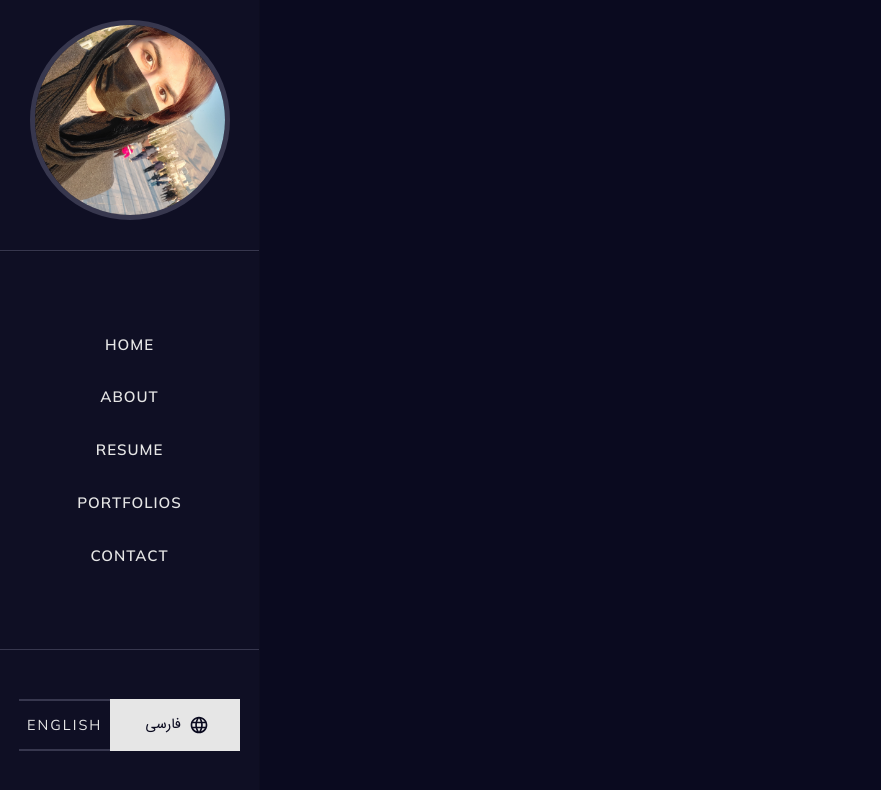
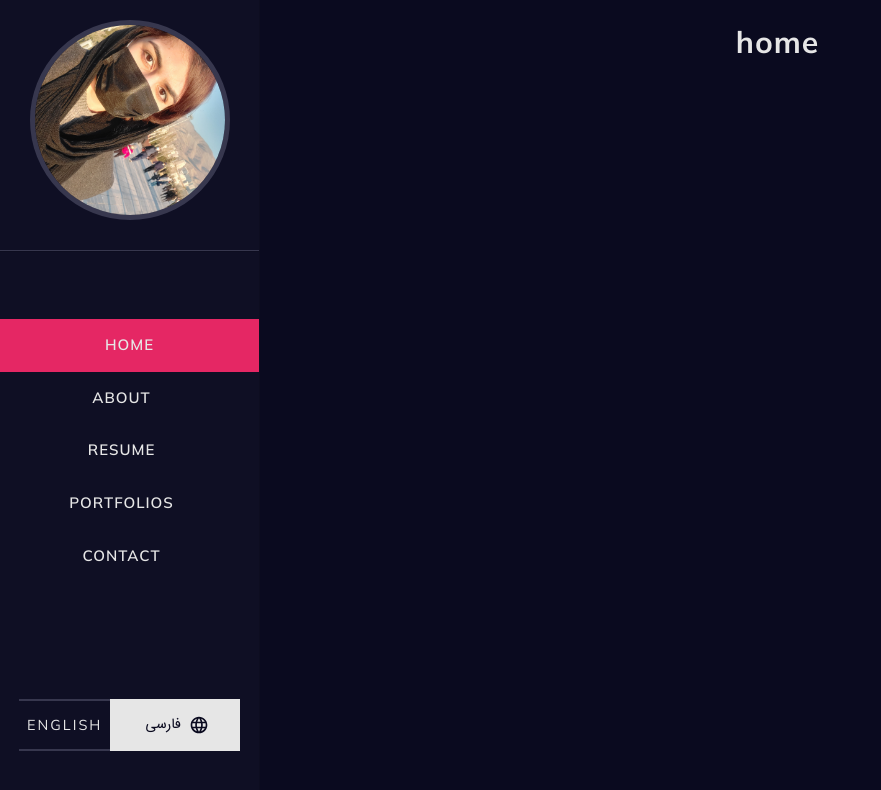
Before and after one commit to nastaranjalali/resumeReactApp, a React (Create React App) app: page / in a window 1280 px wide. Shown: the top 790 px of the page, without its empty margins (0-881 px from the left). Built offline with nearby package versions, Linux system fonts and the light colour scheme; what jss-rtl would draw is missing.

Commit message:
add pages and styles to menu

```diff
--- a/src/assets/CSS/index.css
+++ b/src/assets/CSS/index.css
@@ -0,0 +1,11 @@
+.overlay{
+    width:0;
+    height: 100%;
+    position: absolute;
+    background-color: rgba(191, 23, 77, 0.6);
+    z-index: -1;
+}
+.listItem:hover .overlay{
+    width: 100%;
+    transition:  800ms cubic-bezier(0.25, 1, 0.5, 1);
+}
--- /dev/null
+++ b/src/screens/AboutScreen.js
@@ -0,0 +1,4 @@
+function About() {
+    return <h1>about</h1>;
+}
+export default About;
--- /dev/null
+++ b/src/screens/contactScreen.js
@@ -0,0 +1,4 @@
+function Contact() {
+    return <h1>contact</h1>;
+}
+export default Contact;
--- /dev/null
+++ b/src/screens/homeScreen.js
@@ -0,0 +1,4 @@
+function Home() {
+    return <h1>home</h1>;
+}
+export default Home;
--- a/src/screens/index.js
+++ b/src/screens/index.js
@@ -1,17 +1,13 @@
-import React from 'react';
+import React, {useState} from 'react';
 import PropTypes from 'prop-types';
-import AppBar from '@material-ui/core/AppBar';
 import CssBaseline from '@material-ui/core/CssBaseline';
 import Divider from '@material-ui/core/Divider';
 import Drawer from '@material-ui/core/Drawer';
 import Hidden from '@material-ui/core/Hidden';
 import IconButton from '@material-ui/core/IconButton';
-import InboxIcon from '@material-ui/icons/MoveToInbox';
 import List from '@material-ui/core/List';
 import ListItem from '@material-ui/core/ListItem';
-import ListItemIcon from '@material-ui/core/ListItemIcon';
 import ListItemText from '@material-ui/core/ListItemText';
-import MailIcon from '@material-ui/icons/Mail';
 import MenuIcon from '@material-ui/icons/Menu';
 import Toolbar from '@material-ui/core/Toolbar';
 import Typography from '@material-ui/core/Typography';
@@ -20,7 +16,13 @@ import profilePhoto from "../assets/images/profile.jpg"
 import {getTranslate, changeLang, lang} from "../localization";
 import {Button} from "@material-ui/core";
 import LanguageIcon from '@material-ui/icons/Language';
-
+import Home from './homeScreen';
+import About from './AboutScreen';
+import Resume from './resumeScreen';
+import portfolios from './portfoliosScreen';
+import Contact from './contactScreen';
+import styles from '../assets/CSS/index.css'
+import Portfolios from "./portfoliosScreen";
 
 const drawerWidth = 260;
 const translate = getTranslate()
@@ -76,7 +78,7 @@ const useStyles = makeStyles((theme) => ({
         justifyContent: "center",
     },
     bottomDrawer: {
-        borderTop: "1px solid #37374e",
+        // borderTop: "1px solid #37374e",
         flexGrow: "1",
         display: "flex",
         flexDirection: "row",
@@ -105,7 +107,10 @@ const useStyles = makeStyles((theme) => ({
             color: "#e6e6e6"
         }
     },
-
+    listitem: {
+        paddingRight: 0,
+        paddingLeft: 0
+    },
     content: {
         flexGrow: 1,
         padding: theme.spacing(3),
@@ -117,7 +122,8 @@ function ResponsiveDrawer(props) {
     const {window} = props;
     const classes = useStyles();
     const theme = useTheme();
-    const [mobileOpen, setMobileOpen] = React.useState(false);
+    const [mobileOpen, setMobileOpen] = useState(false);
+    const [page, setPage] = useState(0);
 
     const handleDrawerToggle = () => {
         setMobileOpen(!mobileOpen);
@@ -138,37 +144,67 @@ function ResponsiveDrawer(props) {
                         width: "100%"
                     }}>
 
-                        <ListItem button>
+                        <ListItem onClick={() => setPage(0)} style={{
+                            position: "relative",
+                            paddingLeft: 0,
+                            paddingRight: 0,
+                            backgroundColor: page === 0 ? "#e52764" : "transparent"
+                        }} className={"listItem"} button>
                             <ListItemText disableTypography={true} children={
                                 <Typography variant="body2">{translate.home}</Typography>
                             }/>
+                            <div className={"overlay"}/>
+
                         </ListItem>
-                        <ListItem button>
+                        <ListItem onClick={() => setPage(1)} style={{
+                            position: "relative",
+                            paddingLeft: 0,
+                            backgroundColor: page === 1 ? "#e52764" : "transparent"
+                        }} className={"listItem"} button>
                             <ListItemText disableTypography={true} children={
                                 <Typography variant="body2">{translate.about}</Typography>
                             }/>
+                            <div className={"overlay"}/>
                         </ListItem>
-                        <ListItem button>
+                        <ListItem onClick={() => setPage(2)} style={{
+                            position: "relative",
+                            paddingLeft: 0,
+                            backgroundColor: page === 2 ? "#e52764" : "transparent"
+                        }} className={"listItem"} button>
                             <ListItemText disableTypography={true} children={
                                 <Typography variant="body2">{translate.resume}</Typography>
                             }/>
+                            <div className={"overlay"}/>
+
                         </ListItem>
-                        <ListItem button>
+                        <ListItem onClick={() => setPage(3)} style={{
+                            position: "relative",
+                            paddingLeft: 0,
+                            backgroundColor: page === 3 ? "#e52764" : "transparent"
+                        }} className={"listItem"} button>
                             <ListItemText disableTypography={true} children={
                                 <Typography variant="body2">{translate.portfolios}</Typography>
                             }/>
+                            <div className={"overlay"}/>
+
                         </ListItem>
-                        <ListItem button>
+                        <ListItem onClick={() => setPage(4)} style={{
+                            position: "relative",
+                            paddingLeft: 0,
+                            backgroundColor: page === 4 ? "#e52764" : "transparent"
+                        }} className={"listItem"} button>
                             <ListItemText disableTypography={true} children={
                                 <Typography variant="body2">{translate.contact}</Typography>
                             }/>
+                            <div className={"overlay"}/>
+
                         </ListItem>
                     </List>
                 </div>
                 <div className={classes.bottomDrawer}>
                     <Button
 
-                        className={[classes.button, lang === 'en' ? classes.inActiveButton :classes.activeButton ].join(' ')}
+                        className={[classes.button, lang === 'en' ? classes.inActiveButton : classes.activeButton].join(' ')}
                         onClick={() => changeLang("en")}
                         endIcon={lang === "fa" ? <LanguageIcon/> : undefined}
                     >
@@ -176,7 +212,7 @@ function ResponsiveDrawer(props) {
                     </Button>
                     <Button
 
-                        className={[classes.button, lang === 'fa' ? classes.inActiveButton :classes.activeButton].join(' ')}
+                        className={[classes.button, lang === 'fa' ? classes.inActiveButton : classes.activeButton].join(' ')}
                         onClick={() => changeLang("fa")}
                         endIcon={lang === "en" ? <LanguageIcon/> : undefined}
                         style={{
@@ -192,6 +228,24 @@ function ResponsiveDrawer(props) {
     ;
 
     const container = window !== undefined ? () => window().document.body : undefined;
+    const changePage = () => {
+        switch (page) {
+            case 0:
+                return <Home/>
+            case 1:
+                return <About/>
+            case 2:
+                return <Resume/>
+            case 3:
+                return <Portfolios/>
+            case 4:
+                return <Contact/>
+            default:
+                return <Home/>
+
+
+        }
+    }
 
     return (
         <div className={classes.root}>
@@ -205,7 +259,7 @@ function ResponsiveDrawer(props) {
                     className={classes.menuButton}
                     style={{
                         margin: "10px",
-                        fontSize:"2.5 rem"
+                        fontSize: "2.5 rem"
 
                     }}
                 >
@@ -246,8 +300,7 @@ function ResponsiveDrawer(props) {
                 </Hidden>
             </nav>
             <main className={classes.content}>
-                <div className={classes.toolbar}/>
-
+                {changePage()}
             </main>
         </div>
     );
--- /dev/null
+++ b/src/screens/portfoliosScreen.js
@@ -0,0 +1,4 @@
+function Portfolios() {
+    return <h1>Portfolios</h1>;
+}
+export default Portfolios;
--- /dev/null
+++ b/src/screens/resumeScreen.js
@@ -0,0 +1,4 @@
+function Resume() {
+    return <h1>resume</h1>;
+}
+export default Resume;
```
